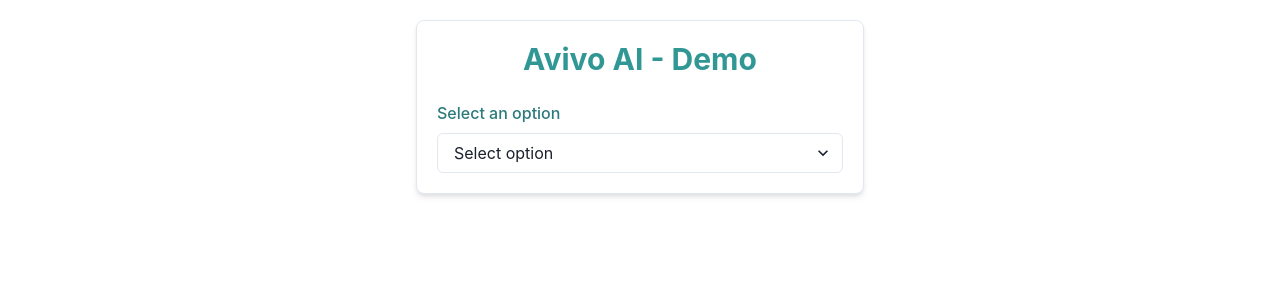
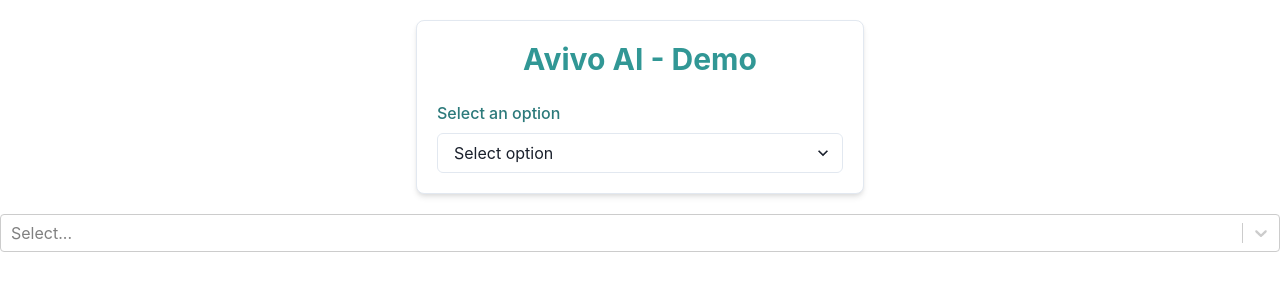
Before and after one commit to Harshav111/Chakra-UI, a React (Create React App) app: page / in a window 1280 px wide. Shown: the top 300 px of the page. Built offline with nearby package versions, Linux system fonts and the light colour scheme.

Commit message:
Second Commit

```diff
--- a/src/App.js
+++ b/src/App.js
@@ -2,16 +2,13 @@ import React, { useState } from 'react';
 import {
   Box,
   Container,
-  Select,
   Heading,
-  FormControl,
-  FormLabel,
-  Text,
-  Stack,
   theme,
   ThemeProvider,
   CSSReset
 } from '@chakra-ui/react';
+import CustomSelect from './Select';
+import Drop from "./Drop";
 
 function App() {
   const [option, setOption] = useState('');
@@ -21,6 +18,7 @@ function App() {
   };
 
   return (
+    <div className='App'>
     <ThemeProvider theme={theme}>
       <CSSReset />
       <Container centerContent p={5}>
@@ -37,24 +35,12 @@ function App() {
           <Heading as="h1" size="lg" mb={6} textAlign="center" color="teal.500">
             Avivo AI - Demo
           </Heading>
-          <Stack spacing={4}>
-            <FormControl>
-              <FormLabel htmlFor="options" color="teal.600">Select an option</FormLabel>
-              <Select id="options" placeholder="Select option" value={option} onChange={handleSelectChange}>
-                <option value="option1">Option 1</option>
-                <option value="option2">Option 2</option>
-                <option value="option3">Option 3</option>
-              </Select>
-            </FormControl>
-            {option && (
-              <Box p={3} bg="teal.50" borderRadius="md" textAlign="center">
-                <Text color="teal.800">You selected: {option}</Text>
-              </Box>
-            )}
-          </Stack>
+          <CustomSelect option={option} handleSelectChange={handleSelectChange} />
         </Box>
       </Container>
     </ThemeProvider>
+    <Drop/>
+    </div>
   );
 }
 
--- /dev/null
+++ b/src/Drop.js
@@ -0,0 +1,15 @@
+import React from 'react'
+import Select from 'react-select'
+
+const options = [
+  { value: 'Contract-Document', label: 'Contract-Document' },
+  { value: 'Reading-Element', label: 'Reading-Element' },
+  { value: 'Notedown-Element', label: 'Notedown-Element' }
+]
+
+const MyComponent = () => {
+    return(
+  <Select options={options} />
+);
+};
+export default MyComponent;
--- /dev/null
+++ b/src/Select.js
@@ -0,0 +1,31 @@
+import React from 'react';
+import {
+  Box,
+  Select,
+  FormControl,
+  FormLabel,
+  Text,
+  Stack
+} from '@chakra-ui/react';
+
+const CustomSelect = ({ option, handleSelectChange }) => {
+  return (
+    <Stack spacing={4}>
+      <FormControl>
+        <FormLabel htmlFor="options" color="teal.600">Select an option</FormLabel>
+        <Select id="options" placeholder="Select option" value={option} onChange={handleSelectChange}>
+          <option value="option1">Option 1</option>
+          <option value="option2">Option 2</option>
+          <option value="option3">Option 3</option>
+        </Select>
+      </FormControl>
+      {option && (
+        <Box p={3} bg="teal.50" borderRadius="md" textAlign="center">
+          <Text color="teal.800">You selected: {option}</Text>
+        </Box>
+      )}
+    </Stack>
+  );
+};
+
+export default CustomSelect;
```
Also changed, not shown: package.json (+7 -0 lines), 1 other file (tests, documents, lock files or other folders).
